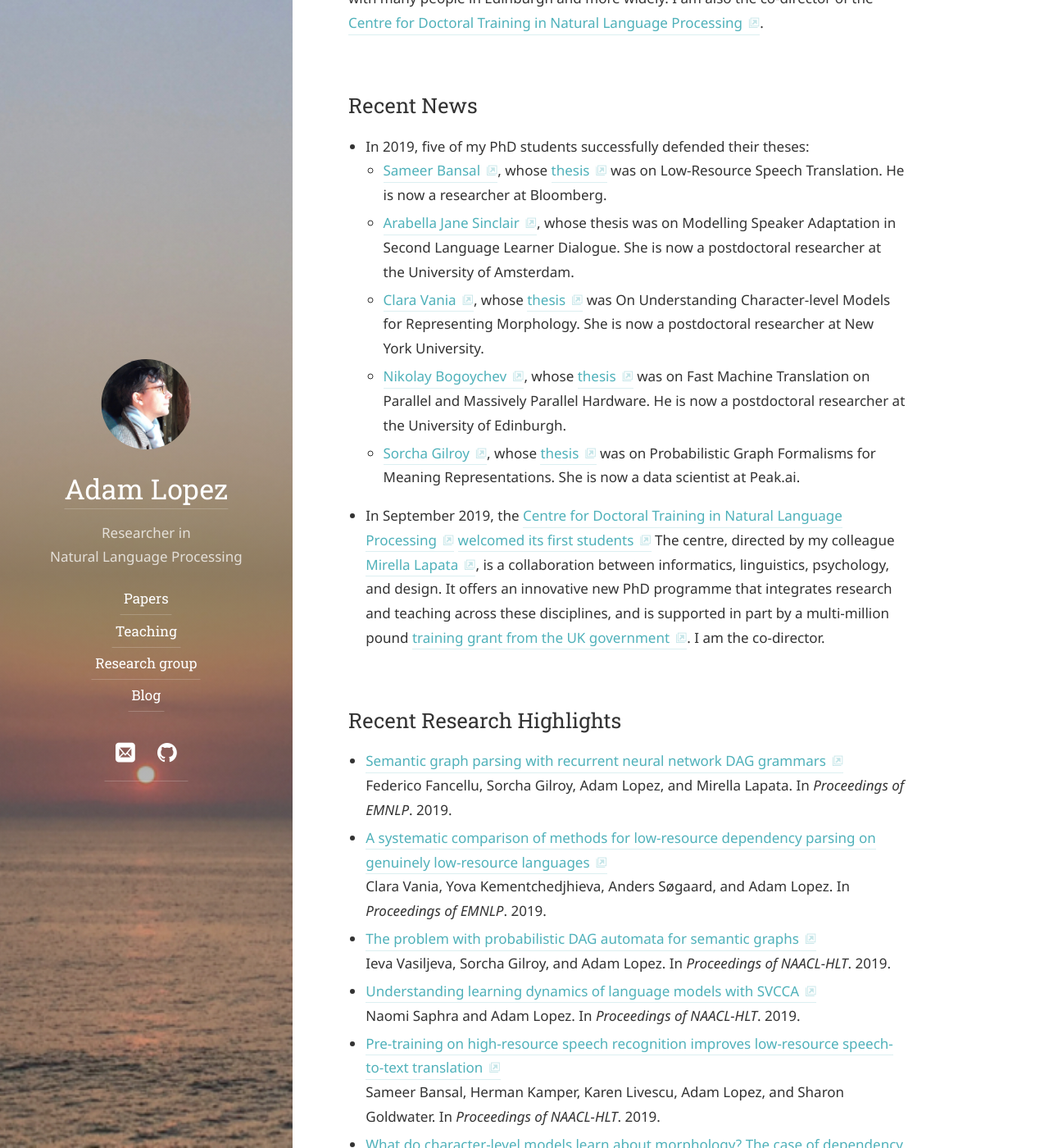
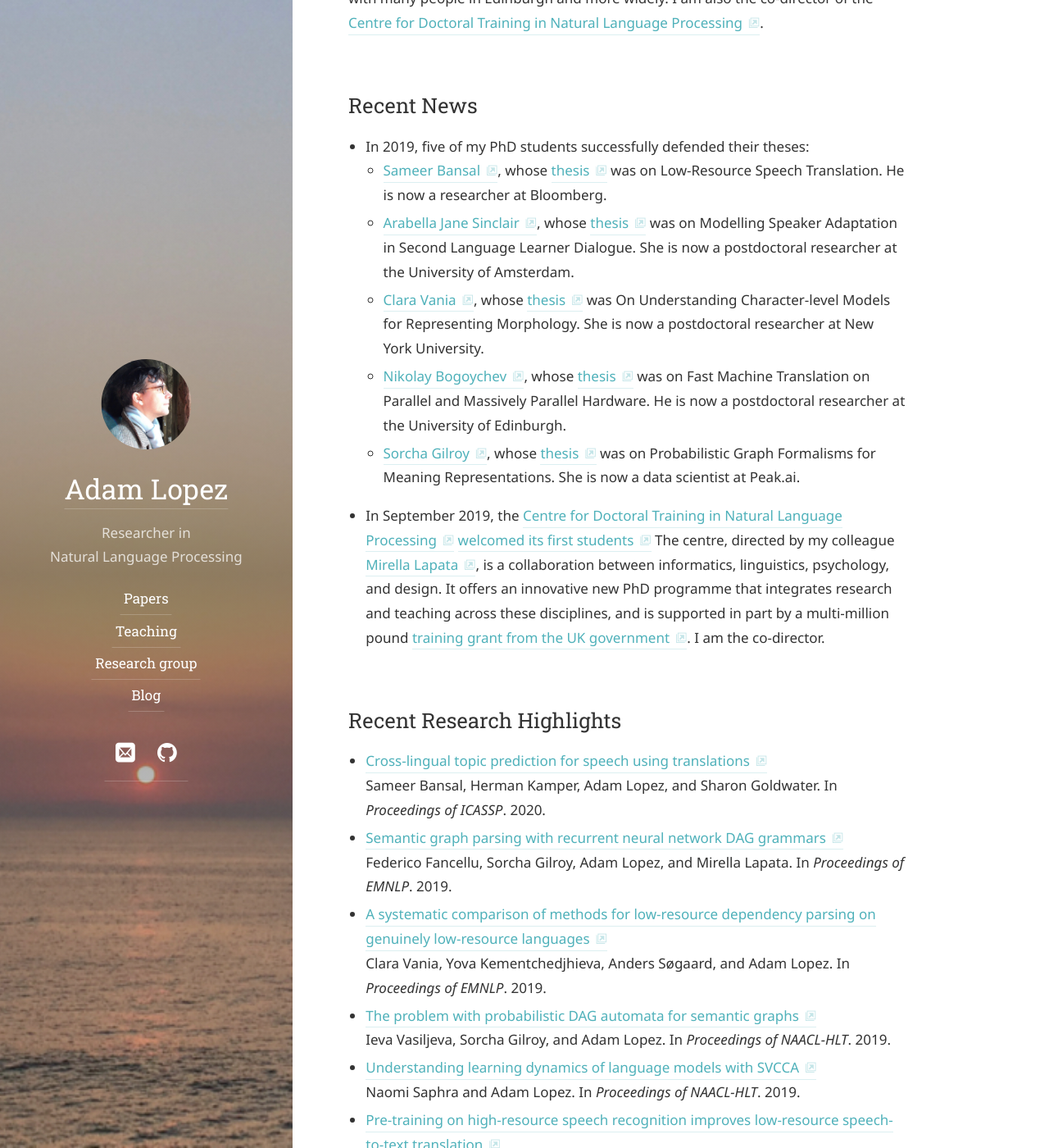
Before and after one commit to alopez/alopez.github.com, a Jekyll site: the page built from index.md, in a window 1280 px wide and 1400 px high, scrolled down 423 px. Shown: the whole window at 82% size. Built offline with Jekyll 4.4.1, drawn with Linux system fonts in a browser that asks for light colours; some web fonts are replaced.

Commit message:
Add recent paper links

```diff
--- a/_data/papers.yml
+++ b/_data/papers.yml
@@ -1,4 +1,13 @@
 papers:
+  - layout: paper
+    paper-type: inproceedings
+    year: 2020
+    title: "Cross-lingual topic prediction for speech using translations"
+    authors: "Sameer Bansal, Herman Kamper, Adam Lopez, and Sharon Goldwater"
+    booktitle: "Proceedings of ICASSP"
+    doc-url: https://arxiv.org/abs/1908.11425
+    venue: conference
+    selected: yes
   - layout: paper
     paper-type: inproceedings
     selected: yes
--- a/index.md
+++ b/index.md
@@ -26,7 +26,7 @@ I am also the co-director of the
   - [Sameer Bansal](https://0xsameer.github.io/), whose [thesis](https://era.ed.ac.uk/handle/1842/36781) was on
     Low-Resource Speech Translation. He is now a researcher at Bloomberg.
   - [Arabella Jane Sinclair](https://staff.fnwi.uva.nl/a.j.sinclair/),
-    whose thesis was on Modelling Speaker Adaptation in Second
+    whose [thesis](https://era.ed.ac.uk/handle/1842/37009) was on Modelling Speaker Adaptation in Second
     Language Learner Dialogue.
     She is now a postdoctoral researcher at the University of Amsterdam.
   - [Clara Vania](https://claravania.github.io/), whose [thesis](https://era.ed.ac.uk/handle/1842/36742) was
@@ -41,8 +41,6 @@ I am also the co-director of the
     [thesis](https://www.era.lib.ed.ac.uk/handle/1842/35606) was on
     Probabilistic Graph Formalisms for Meaning Representations.
     She is now a data scientist at Peak.ai.
-
-
 
 * In September 2019, the
 [Centre for Doctoral Training in Natural Language Processing](https://edin.ac/cdt-in-nlp)
```
Also changed, not shown: _data/collaborators.yml (+4 -3 lines).
